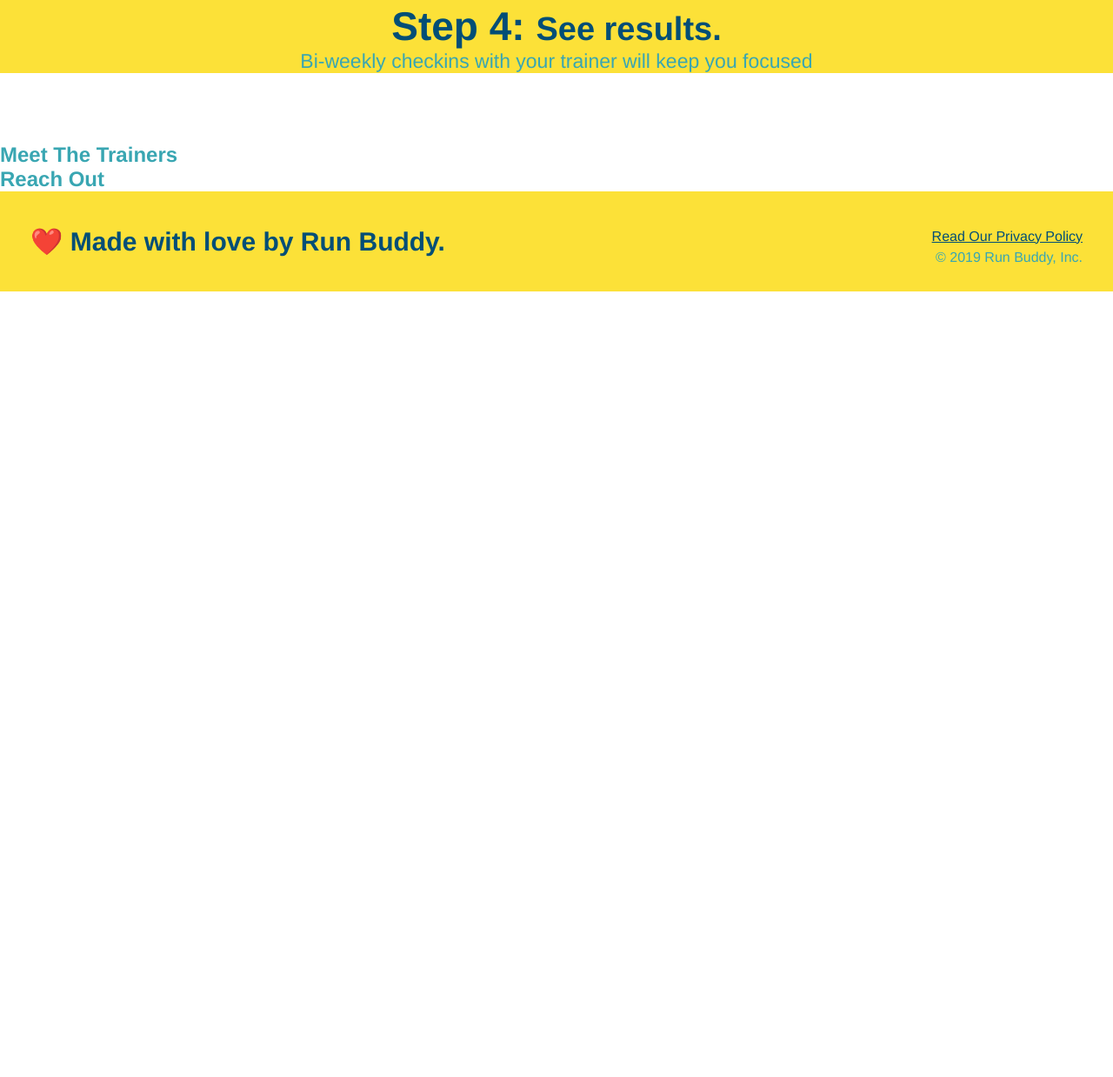
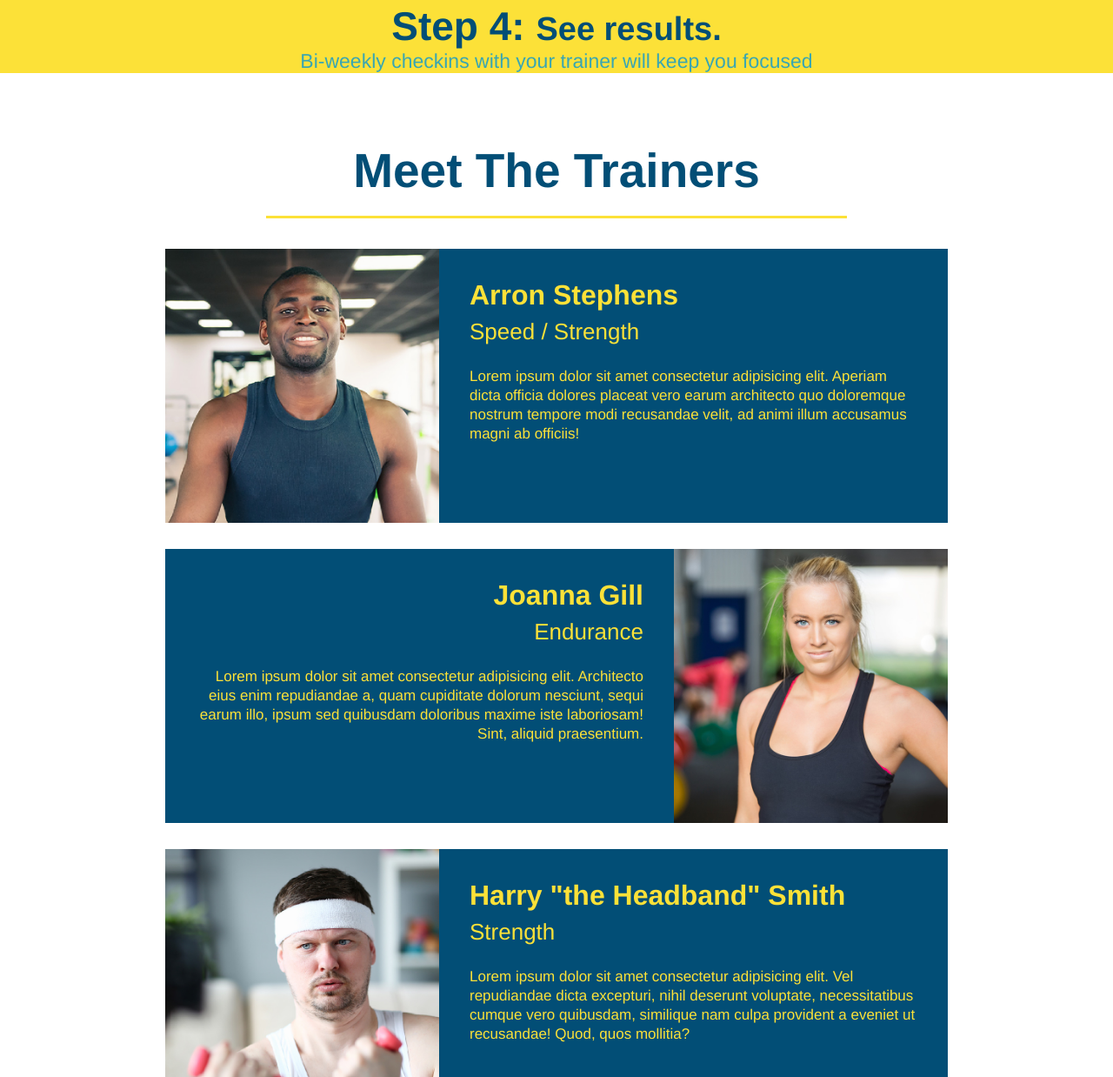
Before and after one commit to jackarms/run-buddy, a plain HTML site: page index.html in a window 1280 px wide. Shown: the part 2359-3597 px from the top of the page at 87% size. Before the commit the page ends 2694 px from the top, so only its background shows below. Drawn offline with Linux system fonts and the light colour scheme.

Commit message:
meet the trainers section

```diff
--- a/assets/css/style.css
+++ b/assets/css/style.css
@@ -145,4 +145,42 @@
 .steps span {
     font-size: 38px;
 }
+.trainers {
+    text-align: center;
+}
+.trainer {
+    overflow: auto;
+    width: 900px;
+    margin: 0 auto 30px auto;
+    background: #024e76;
+    color: #fce138;
+}
+.trainer img {
+    width: 35%;
+    float: left;
+}
+.trainer-bio {
+    padding: 35px;
+    float: left;
+    width: 65%;
+}
+.text-left {
+    text-align: left;
+}
+.text-right {
+    text-align: right;
+}
+.trainer-bio h3 {
+    font-size: 32px;
+    margin-bottom: 8px;
+}
+.trainer-bio h4 {
+    font-weight: lighter;
+    font-size: 26px;
+    margin-bottom: 25px;
+}
+.trainer-bio p {
+    font-size: 17px;
+    line-height: 1.3;
+}
 /* Hero Style End */
--- a/index.html
+++ b/index.html
@@ -17,16 +17,16 @@
                 <!-- List Item Element -->
                 <li>
                     <!-- Anchor Element -->
-                    <a href="#What-We-Do">What We Do</a>
+                    <a href="#what-we-do">What We Do</a>
                 </li>
                 <li>
-                    <a href="#What-You-Do">What You Do</a>
+                    <a href="#what-you-do">What You Do</a>
                 </li>
                 <li>
-                    <a href="#Your-Trainers">Your Trainers</a>
+                    <a href="#your-trainers">Your Trainers</a>
                 </li>
                 <li>
-                    <a href="#Reach-Out">Reach Out</a>
+                    <a href="#reach-out">Reach Out</a>
                 </li>
             </ul>
         </nav>
@@ -100,8 +100,36 @@
         </section>
 
         <!-- "Meet The Trainers" section -->
-        <section>
-            <h2>Meet The Trainers</h2>
+        <section id="your-trainers" class="trainers">
+            <h2 class="section-title primary-border">
+             Meet The Trainers
+            </h2>
+            <article class="trainer">
+                <img src="assets\images\trainer-1.jpg" alt="Arron Stephens in his workout clothes, ready to pump iron">
+                <div class="trainer-bio text-left">
+                    <h3>Arron Stephens</h3>
+                    <h4>Speed / Strength</h4>
+                    <p>Lorem ipsum dolor sit amet consectetur adipisicing elit. Aperiam dicta officia dolores placeat vero earum architecto quo doloremque nostrum tempore modi recusandae velit, ad animi illum accusamus magni ab officiis!</p>
+                </div>
+            </article>
+            <!--Second trainer bio-->
+            <article class="trainer">
+                <div class="trainer-bio text-right">
+                    <h3>Joanna Gill</h3>
+                    <h4>Endurance</h4>
+                    <p>Lorem ipsum dolor sit amet consectetur adipisicing elit. Architecto eius enim repudiandae a, quam cupiditate dolorum nesciunt, sequi earum illo, ipsum sed quibusdam doloribus maxime iste laboriosam! Sint, aliquid praesentium.</p>
+                </div>
+                <img src="assets\images\trainer-2.jpg" alt="Joanna Gill cooling off after a workout">
+            </article>
+            <!--Third trainer bio-->
+            <article class="trainer">
+                <img src="assets\images\trainer-3.jpg" alt="Harry Smith wearing a headband and lifting comically small pink weights">
+                <div class="trainer-bio text-left">
+                    <h3>Harry "the Headband" Smith</h3>
+                    <h4>Strength</h4>
+                    <p>Lorem ipsum dolor sit amet consectetur adipisicing elit. Vel repudiandae dicta excepturi, nihil deserunt voluptate, necessitatibus cumque vero quibusdam, similique nam culpa provident a eveniet ut recusandae! Quod, quos mollitia?</p>
+                </div>
+            </article>
         </section>
 
         <!-- "Reach Out" section -->
```
Also changed, not shown: assets/images/trainer-1.jpg (added), assets/images/trainer-2.jpg (added), assets/images/trainer-3.jpg (added).
